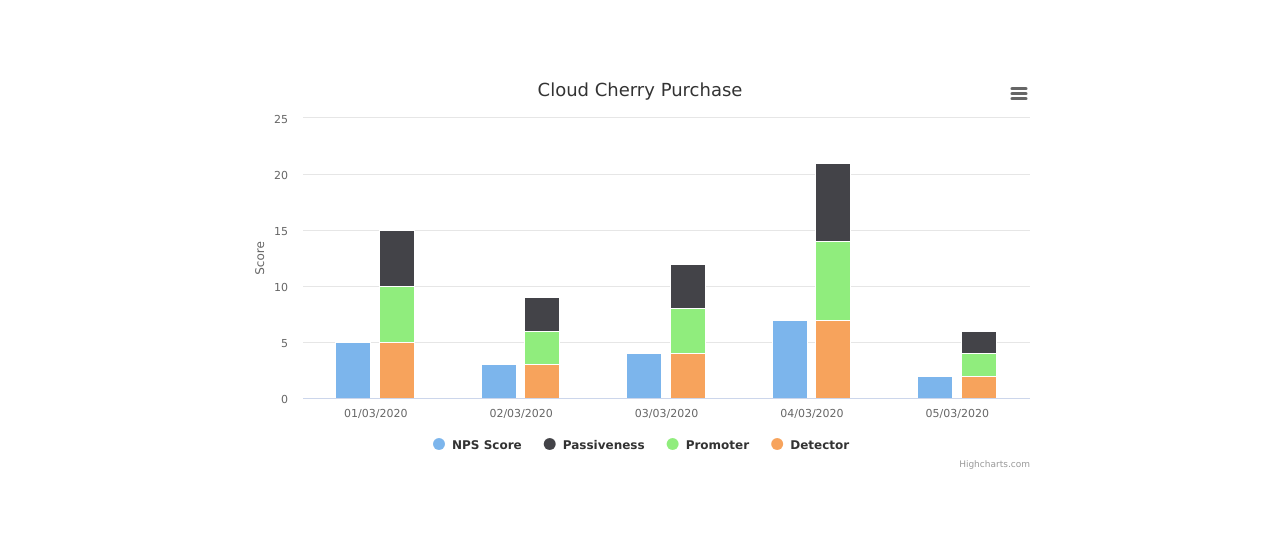
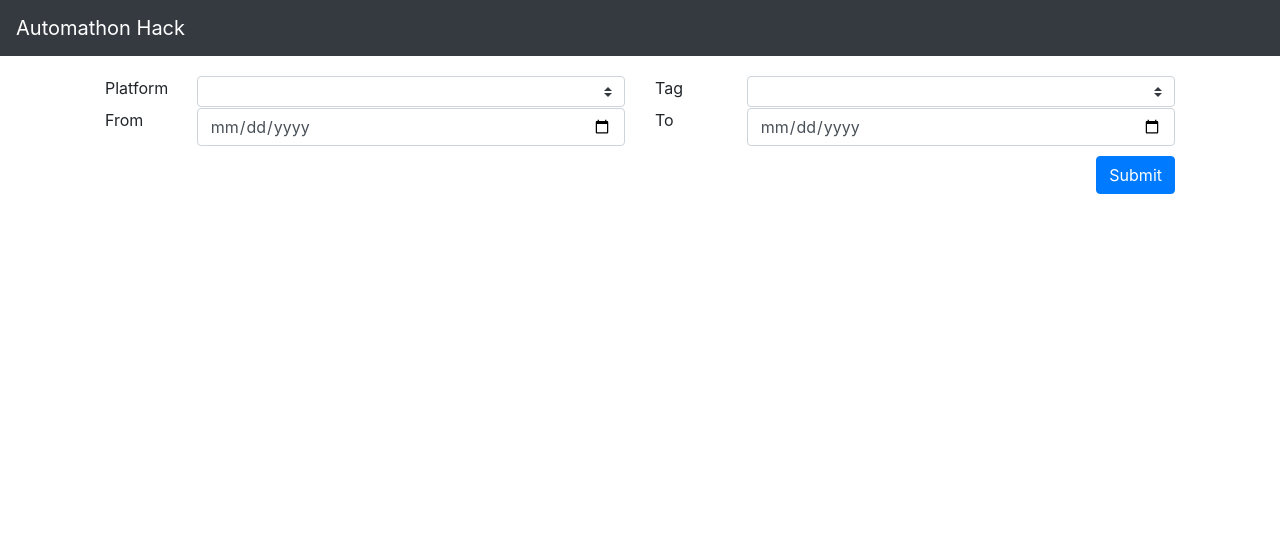
Before and after one commit to hariharan-sp-19/automathon2k20, a Node server app: page / in a window 1280 px wide. Shown: the top 535 px of the page. Run offline with Node 20, Linux system fonts and the light colour scheme; tables that the repository leaves empty hold one stand-in row (values such as "Sample post"); some libraries are stand-ins or nearby versions.

Commit message:
Final Enhancements of app

```diff
--- a/app.js
+++ b/app.js
@@ -18,6 +18,15 @@ var npsData = new Schema({
 },{collection:'npsData'});
 var npsDataModel = mongoose.model('npsDataModel',npsData);
 
+var filterConst = {
+	"all" : ["Brand Website","Mobile Web","Contact Center","Email","Others","Android App","Mobile Lite","IOS App"],
+	"allApp" : ["Android App","IOS App"],
+	"android" : ["Android App"],
+	"ios" : ["IOS App"],
+	"msite" : ["Mobile Web","Mobile Lite"],
+	"web" : ["Brand Website"]
+}
+
 var app = express();
 
 // view engine setup
@@ -34,13 +43,49 @@ app.listen(3000);
 console.log("App Listening on port 3000");
 
 app.get('/',function(req,res) {
-	res.render('index',{
-		tags:"Purchase",
-		categories:['01/03/2020', '02/03/2020', '03/03/2020', '04/03/2020', '05/03/2020'],
-		npsScore:[5, 3, 4, 7, 2],
-		promoters:[5, 3, 4, 7, 2],
-		detectors:[5, 3, 4, 7, 2],
-		passiveness:[5, 3, 4, 7, 2]
+	npsDataModel.find().distinct('tags', function(error, tags) {
+		res.render('index',{
+			showGraph : false,
+			tags : tags
+		});
+	});
+});
+
+app.post('/fetchData',function(req,res) {
+	console.log(req.body);
+	npsDataModel.find().distinct('tags', function(error, tags) {
+		npsDataModel.find({
+			"date": {"$gte": new Date(req.body.fromDate), "$lt": new Date(req.body.toDate)},
+			"platforms" : { $all: filterConst[req.body.platforms]},
+			"tags" : req.body.tag,
+
+		}).sort([['date', -1]]).exec(function(err,data) {
+			var categories = [];
+			var npsScore = [];
+			var promoters = [];
+			var detectors = [];
+			var passiveness = [];
+			data.forEach(npsData => {
+				categories.push(new Date(npsData['date']).toLocaleDateString());
+				npsScore.push(npsData['npsScore']);
+				promoters.push(npsData['promoters']);
+				detectors.push(npsData['detectors']);
+				passiveness.push(npsData['passive']);
+			});
+			res.render('index',{
+				tag : req.body.tag,
+				showGraph : true,
+				categories:categories,
+				npsScore:npsScore,
+				promoters:promoters,
+				detectors:detectors,
+				passiveness:passiveness,
+				tags : tags,
+				fromDate : req.body.fromDate,
+				toDate : req.body.toDate,
+				platforms : req.body.platforms
+			});
+		});
 	});
 });
 
@@ -65,9 +110,3 @@ app.get('/NPS',function(req,res,next) {
 		res.json(data);
 	});
 });
-
-app.get('/allPlatforms',function(req,res,next) {
-	npsDataModel.find().distinct('platforms', function(error, platforms) {
-    	res.json(platforms)
-	});
-});
--- a/public/stylesheets/style.css
+++ b/public/stylesheets/style.css
@@ -1,13 +1,3 @@
-body {
-  padding: 50px;
-  font: 14px "Lucida Grande", Helvetica, Arial, sans-serif;
-}
-
-a {
-  color: #00B7FF;
-}
-
-
 .highcharts-figure, .highcharts-data-table table {
     min-width: 310px;
     max-width: 800px;
--- a/views/index.hbs
+++ b/views/index.hbs
@@ -1,13 +1,65 @@
-<script src="https://code.highcharts.com/highcharts.js"></script>
-<script src="https://code.highcharts.com/modules/exporting.js"></script>
-<script src="https://code.highcharts.com/modules/export-data.js"></script>
-<script src="https://code.highcharts.com/modules/accessibility.js"></script>
-
-<figure class="highcharts-figure">
-    <div id="container"></div>
-</figure>
-
+<div class="container" style="padding:20px;">
+	<div class="container" style="padding-bottom:20px;">
+		<form action="/fetchData" method="post">
+		<div class="row">
+			<div class="col-1 col-md-1">
+				<label>Platform</label>
+			</div>
+			<div class="col-5 col-md-5">
+				<select class="custom-select custom-select-sm" name="platforms" id="platforms">
+					<option value="all">All</option>
+					<option value="allApp">Over All App</option>
+					<option value="android">Android App</option>
+					<option value="ios">IOS App</option>
+					<option value="msite">M Site</option>
+					<option value="web">Brand Website</option>
+				</select>
+			</div>
+			<div class="col-1 col-md-1">
+				<label>Tag</label>
+			</div>
+			<div class="col-5 col-md-5">
+				<select class="custom-select custom-select-sm" name="tag" id="tag">
+					{{#each tags}}
+						<option value="{{this}}">{{this}}</option>
+					{{/each}}
+				</select>
+			</div>
+		</div>
+		<div class="row">
+			<div class="col-1 col-md-1">
+				<label>From</label>
+			</div>
+			<div class="col-5 col-md-5">
+				<input placeholder="From Date" class="form-control" type="date" id="fromDate" name="fromDate">
+			</div>
+			<div class="col-1 col-md-1">
+				<label>To</label>
+			</div>
+			<div class="col-5 col-md-5">
+				<input placeholder="To Date" class="form-control" type="date" id="toDate" name="toDate">
+			</div>
+		</div>
+		<div class="row">
+			<div class="col-12 col-md-12" style="padding-top:10px;">
+				<button type="submit" class="btn btn-primary" style="float:right">Submit</button>
+			</div>
+		</div>
+		</form>
+	</div>
+	{{#if showGraph}}
+	<div class="jumbotron">
+		<figure class="highcharts-figure">
+			<div id="container"></div>
+		</figure>
+	</div>
+	{{/if}}
+</div>
 <script>
+	document.getElementById("toDate").value = "{{toDate}}";
+	document.getElementById("fromDate").value = "{{fromDate}}";
+	document.getElementById("platforms").value = "{{platforms}}";
+	document.getElementById("tag").value = "{{tag}}";
 	var categories = "{{categories}}".split(",");
 	var npsScore = "{{npsScore}}".split(",");
 	var promoters = "{{promoters}}".split(",");
@@ -26,7 +78,7 @@
 	    },
 
 	    title: {
-	        text: 'Cloud Cherry '+ "{{tags}}"
+	        text: 'Cloud Cherry '+ "{{tag}}"
 	    },
 
 	    xAxis: {
@@ -54,23 +106,31 @@
 	            stacking: 'normal'
 	        }
 	    },
-
+		credits: {
+    		enabled: false
+  		},
 	    series: [{
 	        name: 'NPS Score',
 	        data: npsScore,
-	        stack: 'npsScore'
-	    }, {
+	        stack: 'npsScore',
+	    },
+		{
+	        name: 'Promoter',
+	        data: promoters,
+	        stack: 'npsTrend',
+			color : '#8dc63f'
+	    },
+		{
 	        name: 'Passiveness',
 	        data: passiveness,
-	        stack: 'npsTrend'
-	    }, {
-	        name: 'Promoter',
-	        data: promoters,
-	        stack: 'npsTrend'
-	    }, {
+	        stack: 'npsTrend',
+			color : '#fbb040'
+	    },{
 	        name: 'Detector',
 	        data: detectors,
-	        stack: 'npsTrend'
+	        stack: 'npsTrend',
+			color: '#ef4136'
 	    }]
 	});
 </script>
+</div>
--- a/views/layout.hbs
+++ b/views/layout.hbs
@@ -3,8 +3,19 @@
   <head>
     <title>{{title}}</title>
     <link rel='stylesheet' href='/stylesheets/style.css' />
+    <link rel="stylesheet" href="https://stackpath.bootstrapcdn.com/bootstrap/4.4.1/css/bootstrap.min.css" integrity="sha384-Vkoo8x4CGsO3+Hhxv8T/Q5PaXtkKtu6ug5TOeNV6gBiFeWPGFN9MuhOf23Q9Ifjh" crossorigin="anonymous">
   </head>
   <body>
+    <script src="https://code.jquery.com/jquery-3.4.1.slim.min.js" integrity="sha384-J6qa4849blE2+poT4WnyKhv5vZF5SrPo0iEjwBvKU7imGFAV0wwj1yYfoRSJoZ+n" crossorigin="anonymous"></script>
+    <script src="https://cdn.jsdelivr.net/npm/popper.js@1.16.0/dist/umd/popper.min.js" integrity="sha384-Q6E9RHvbIyZFJoft+2mJbHaEWldlvI9IOYy5n3zV9zzTtmI3UksdQRVvoxMfooAo" crossorigin="anonymous"></script>
+    <script src="https://stackpath.bootstrapcdn.com/bootstrap/4.4.1/js/bootstrap.min.js" integrity="sha384-wfSDF2E50Y2D1uUdj0O3uMBJnjuUD4Ih7YwaYd1iqfktj0Uod8GCExl3Og8ifwB6" crossorigin="anonymous"></script>
+    <script src="https://code.highcharts.com/highcharts.js"></script>
+    <script src="https://code.highcharts.com/modules/exporting.js"></script>
+    <script src="https://code.highcharts.com/modules/export-data.js"></script>
+    <script src="https://code.highcharts.com/modules/accessibility.js"></script>
+    <nav class="navbar navbar-dark bg-dark">
+      <a class="navbar-brand" href="#">Automathon Hack</a>
+    </nav>
     {{{body}}}
   </body>
 </html>
```
Also changed, not shown: dumpData.js (added, +113 -0 lines).
